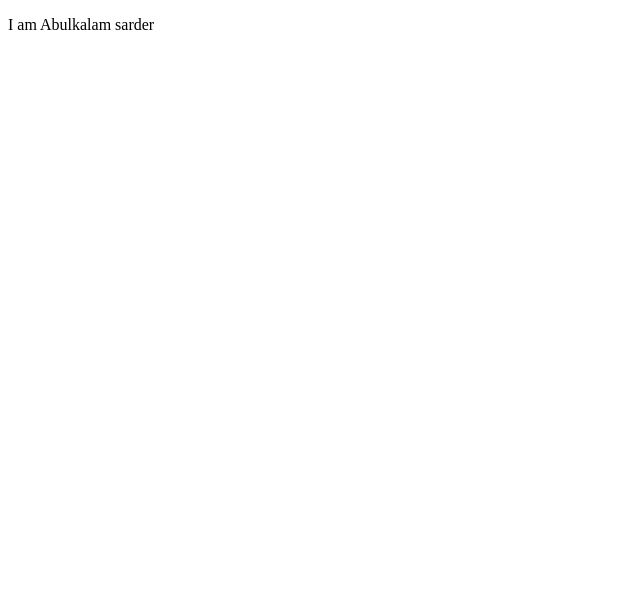
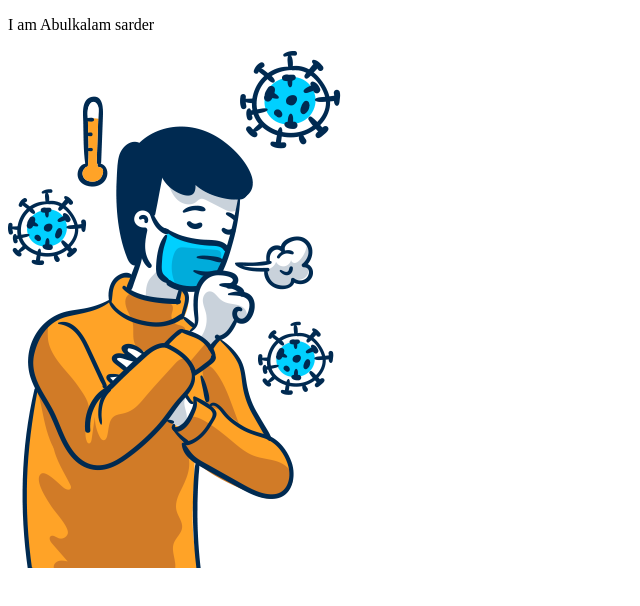
Before and after one commit to AKSarder/Corona_theme, a plain HTML site: page demo.html in a window 1280 px wide. Shown: the whole page, without its empty margins (0-640 px from the left). Drawn offline with Linux system fonts and the light colour scheme.

Commit message:
demo image add in image added branch

```diff
--- a/demo.html
+++ b/demo.html
@@ -8,5 +8,6 @@
 </head>
 <body>
     <p>I am Abulkalam sarder</p>
+    <img src="assets/images/symptoms/symptom-img.png" alt="">
 </body>
 </html>
```
